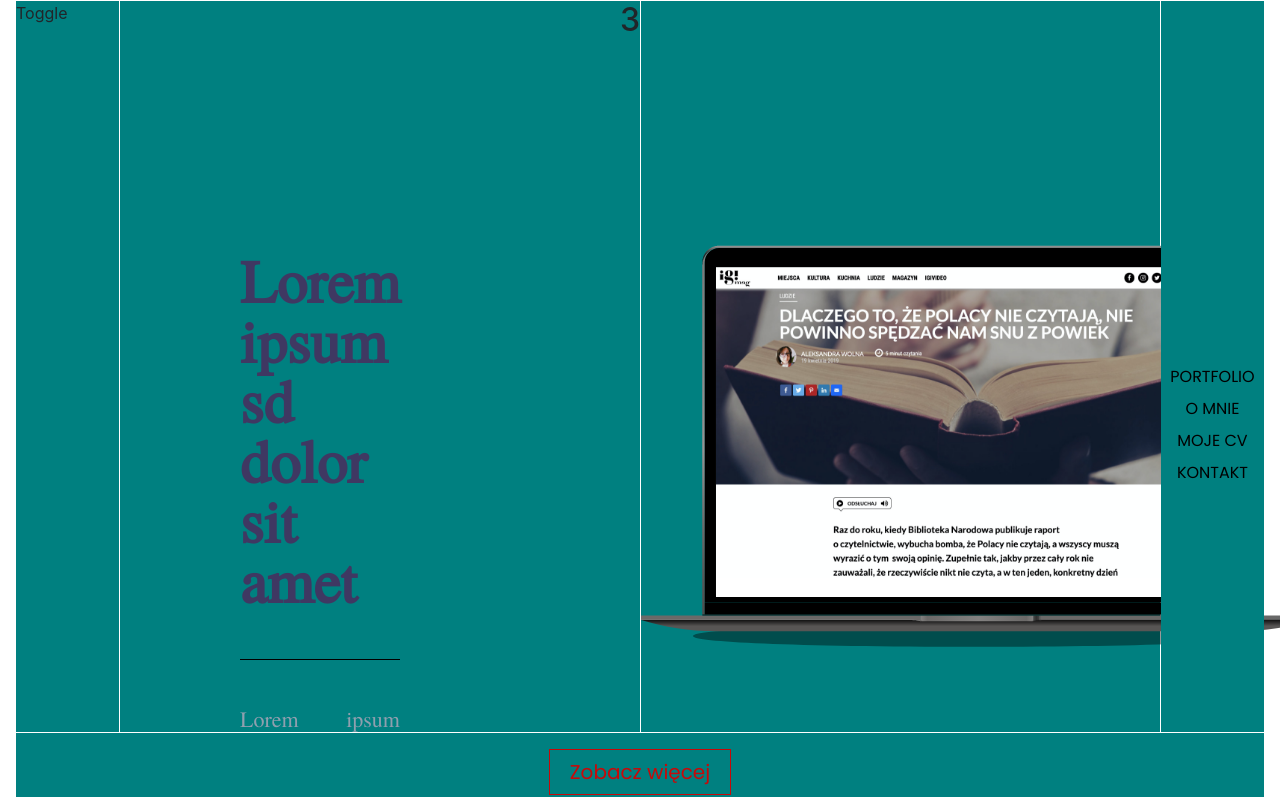
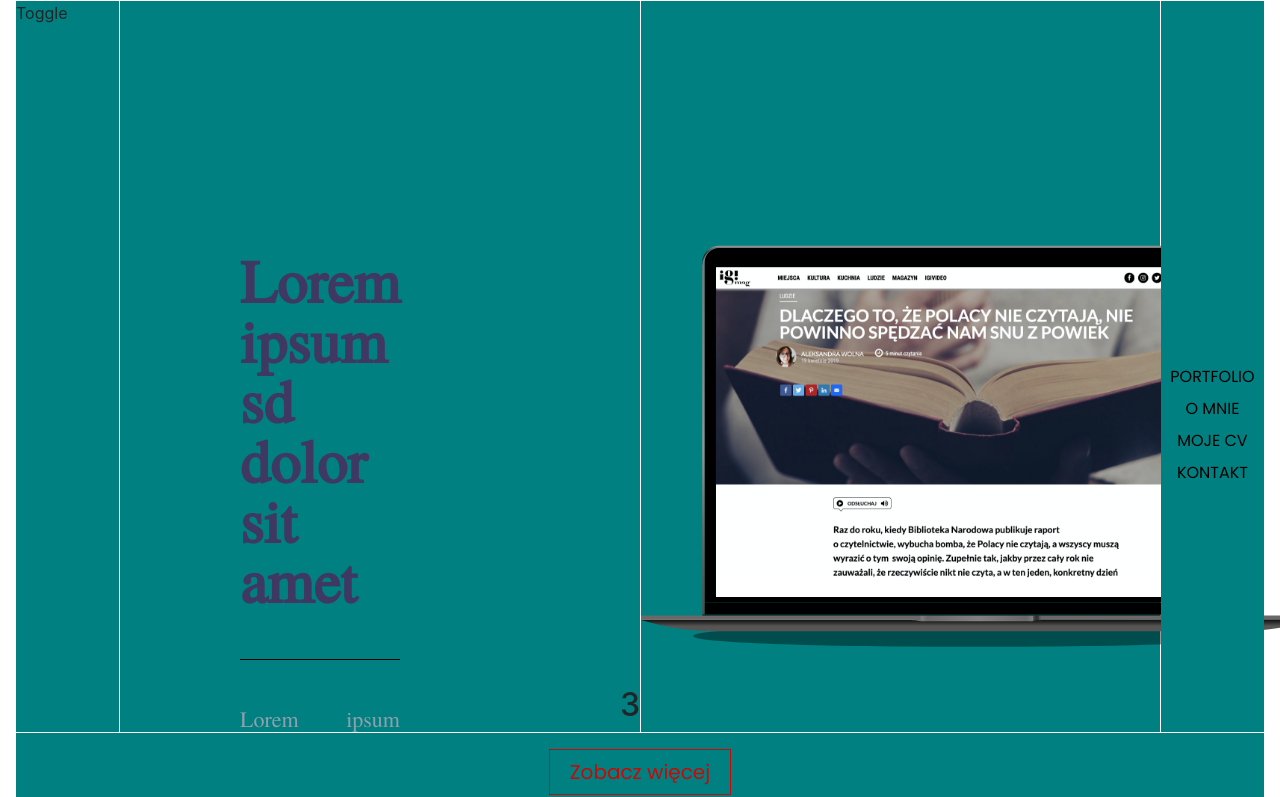
Before and after one commit to elderbary/portfolio-react-aleksandra, a React (Create React App) app: page / in a window 1280 px wide. Shown: the top 797 px of the page. Built offline with nearby package versions, Linux system fonts and the light colour scheme.

Commit message:
przeniesienie na dół

```diff
--- a/src/styles/stats.css
+++ b/src/styles/stats.css
@@ -0,0 +1,5 @@
+.flex-container-text1 {
+    display: flex;
+    justify-items: end;
+    flex-direction: column-reverse;
+}
```
